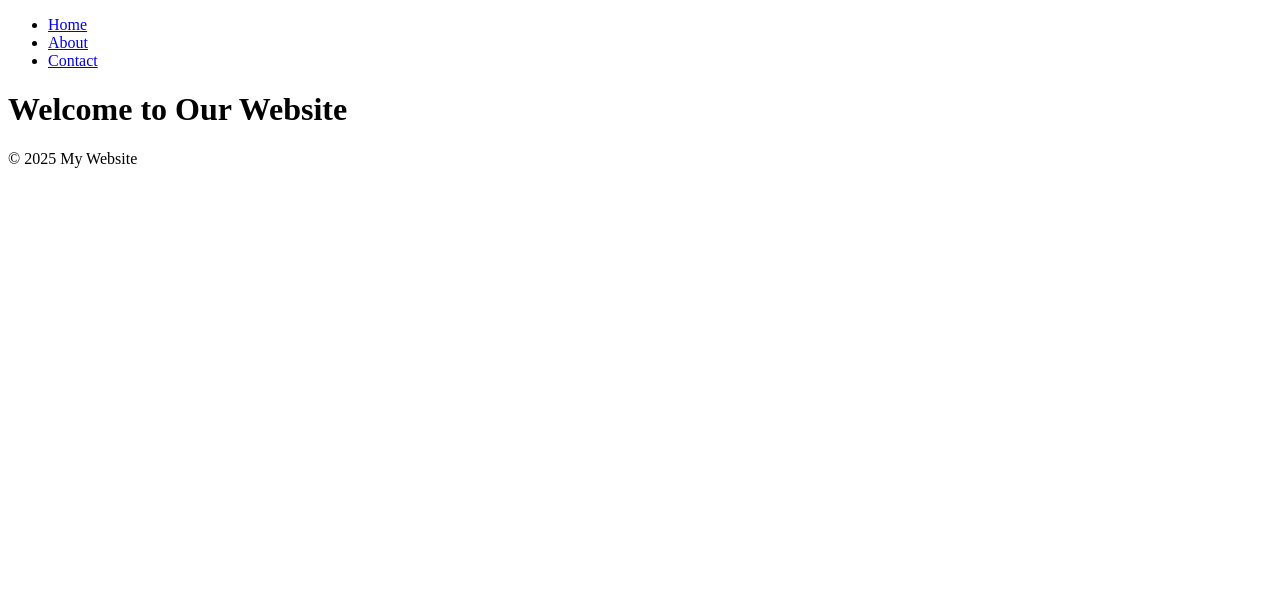
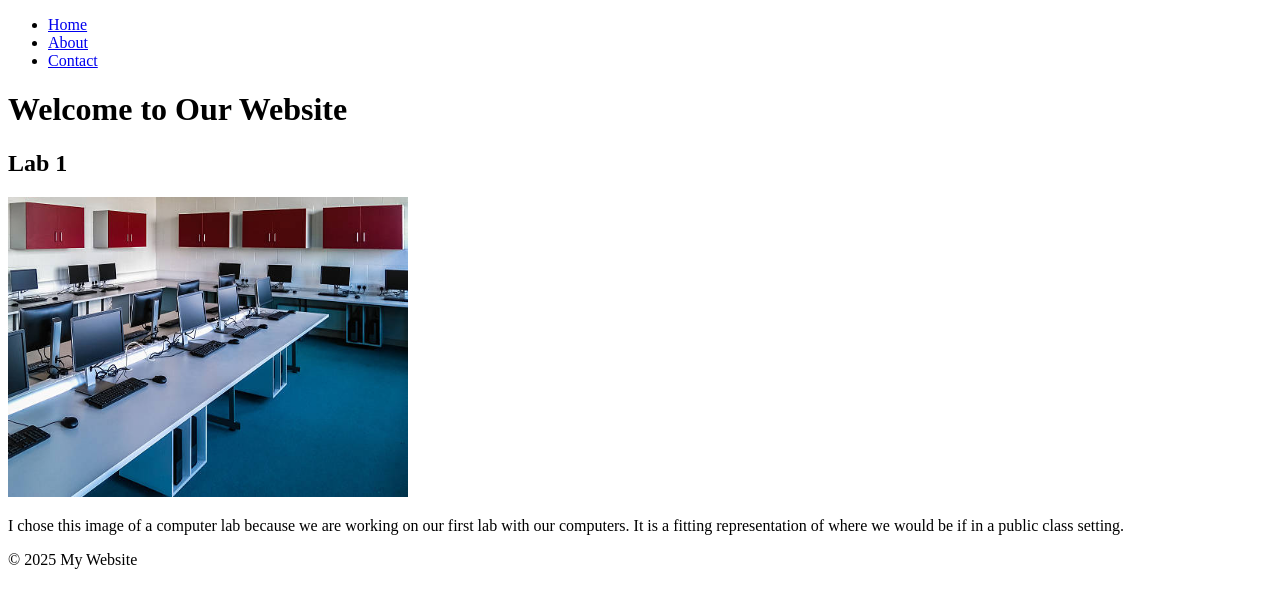
Before and after one commit to njmv8299/website-project, a plain HTML site: page index.html in a window 1280 px wide. Drawn offline with Linux system fonts and the light colour scheme.

```diff
--- a/index.html
+++ b/index.html
@@ -14,6 +14,12 @@
 </nav>
 <body>
     <h1>Welcome to Our Website</h1>
+    <h2>Lab 1</h2>
+    <img src="./images/computerlab.jpg" alt="Computer Lab" width="400" height="300">
+    <p>I chose this image of a computer lab because we are working on our first lab
+      with our computers. It is a fitting representation of where we would be if in a public
+      class setting.
+    </p>
 </body>
 <footer>
   <p>&copy; 2025 My Website</p>
```
Also changed, not shown: images/computerlab.jpg (added).
